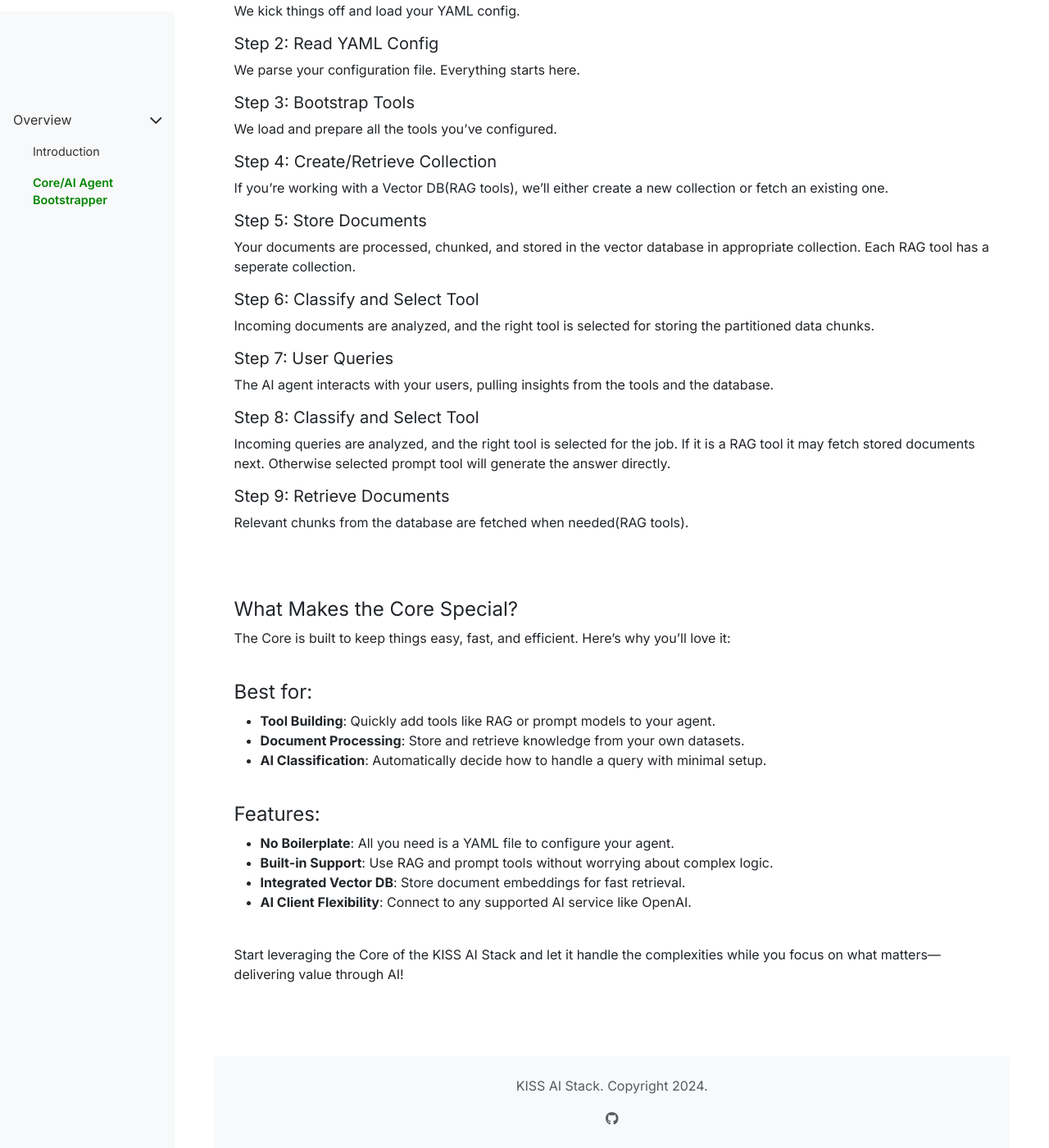
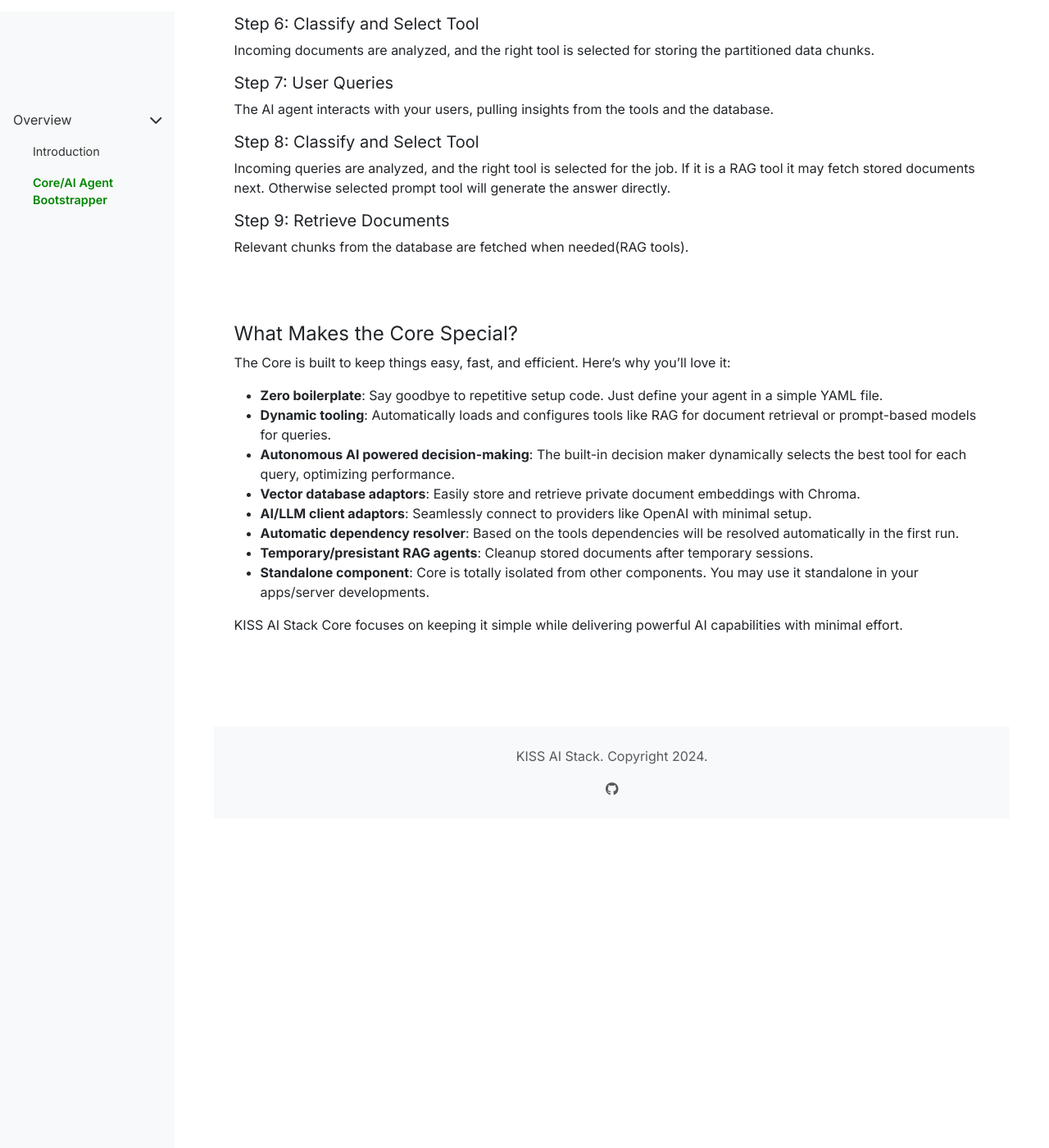
Before and after one commit to kiss-ai-stack/kiss-ai-stack.github.io, a Jekyll site: the page built from docs/ai-stack-core.md, in a window 1280 px wide and 1400 px high, scrolled down 1243 px. Shown: the whole window at 82% size. Built offline with Jekyll 4.4.1, drawn with Linux system fonts in a browser that asks for light colours; after the commit the page ends 2241 px from its top, so only the background shows below that.

Commit message:
graphs updated

```diff
--- a/docs/ai-stack-core.md
+++ b/docs/ai-stack-core.md
@@ -9,7 +9,7 @@ This section is all about the engine of the stack—the part that makes your AI
 ### Core Workflow
 The diagram below shows how the Core workflow operates step-by-step to process user queries and documents:
 <br><br>
-![core workflow](/assets/images/core-workflow.png){:style="display:block; margin-left:auto; margin-right:auto"} <br><br>
+![core workflow](/assets/images/core-workflow.png){:style="display:block; margin-left:auto; margin-right:auto; width: 90%"} <br><br>
 
 Here’s what happens under the hood:
 
@@ -44,20 +44,15 @@ Relevant chunks from the database are fetched when needed(RAG tools).
 
 #### What Makes the Core Special?
 The Core is built to keep things easy, fast, and efficient. Here’s why you’ll love it:
+
+- **Zero boilerplate**: Say goodbye to repetitive setup code. Just define your agent in a simple YAML file.
+- **Dynamic tooling**: Automatically loads and configures tools like RAG for document retrieval or prompt-based models for queries.
+- **Autonomous AI powered decision-making**: The built-in decision maker dynamically selects the best tool for each query, optimizing performance.
+- **Vector database adaptors**: Easily store and retrieve private document embeddings with Chroma.
+- **AI/LLM client adaptors**: Seamlessly connect to providers like OpenAI with minimal setup.
+- **Automatic dependency resolver**: Based on the tools dependencies will be resolved automatically in the first run.
+- **Temporary/presistant RAG agents**: Cleanup stored documents after temporary sessions.
+- **Standalone component**: Core is totally isolated from other components. You may use it standalone in your apps/server developments.
+
+KISS AI Stack Core focuses on keeping it simple while delivering powerful AI capabilities with minimal effort.
 <br><br>
-
-#### Best for:
-- **Tool Building**: Quickly add tools like RAG or prompt models to your agent.
-- **Document Processing**: Store and retrieve knowledge from your own datasets.
-- **AI Classification**: Automatically decide how to handle a query with minimal setup.
-<br><br>
-
-#### Features:
-- **No Boilerplate**: All you need is a YAML file to configure your agent.
-- **Built-in Support**: Use RAG and prompt tools without worrying about complex logic.
-- **Integrated Vector DB**: Store document embeddings for fast retrieval.
-- **AI Client Flexibility**: Connect to any supported AI service like OpenAI.
-<br><br>
-
-
-Start leveraging the Core of the KISS AI Stack and let it handle the complexities while you focus on what matters—delivering value through AI!
```
Also changed, not shown: docs/index.md (+1 -1 lines), assets/images/comp_flow.svg (added), assets/images/core-workflow.png, assets/images/core-workflow.svg (added).
